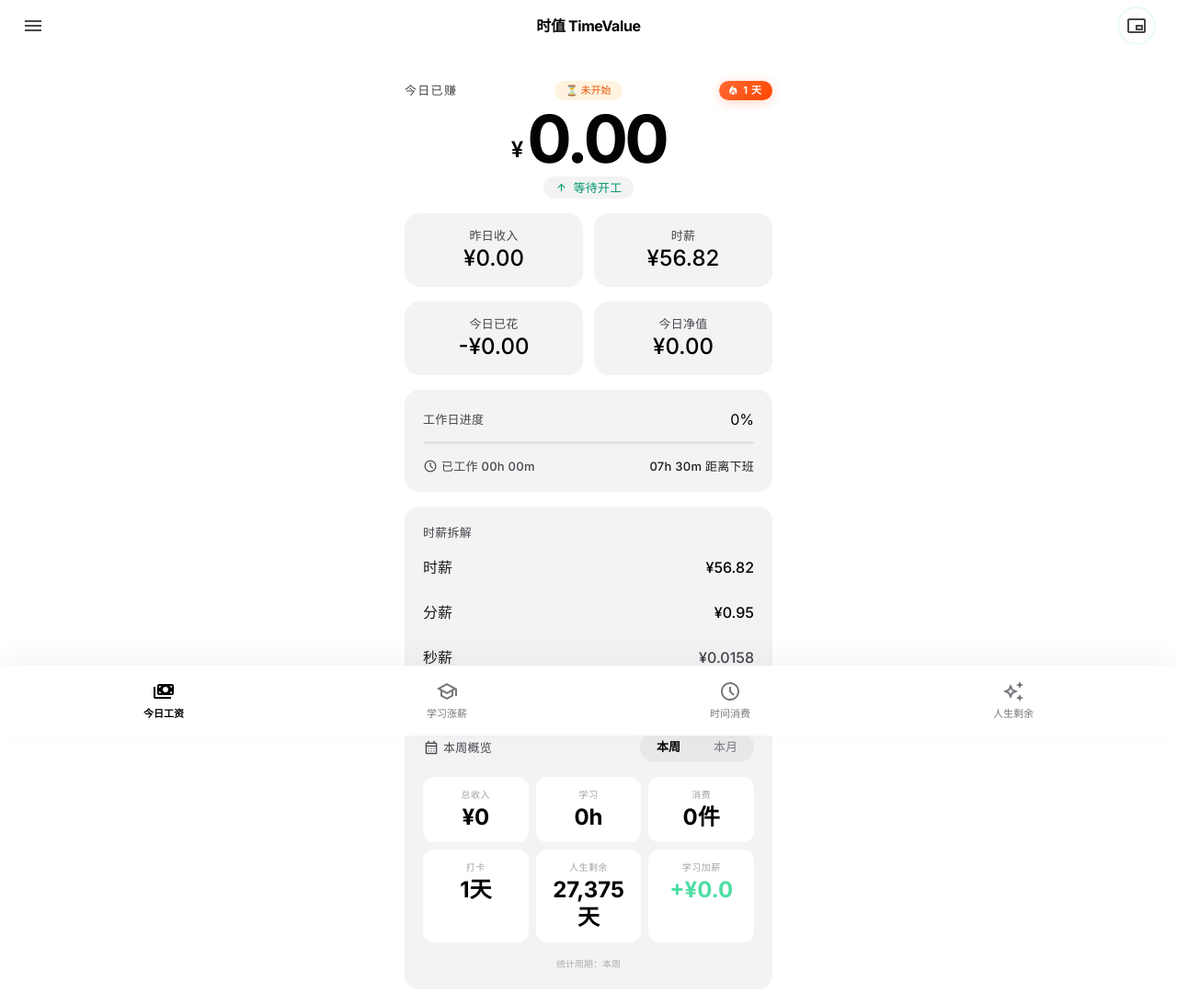
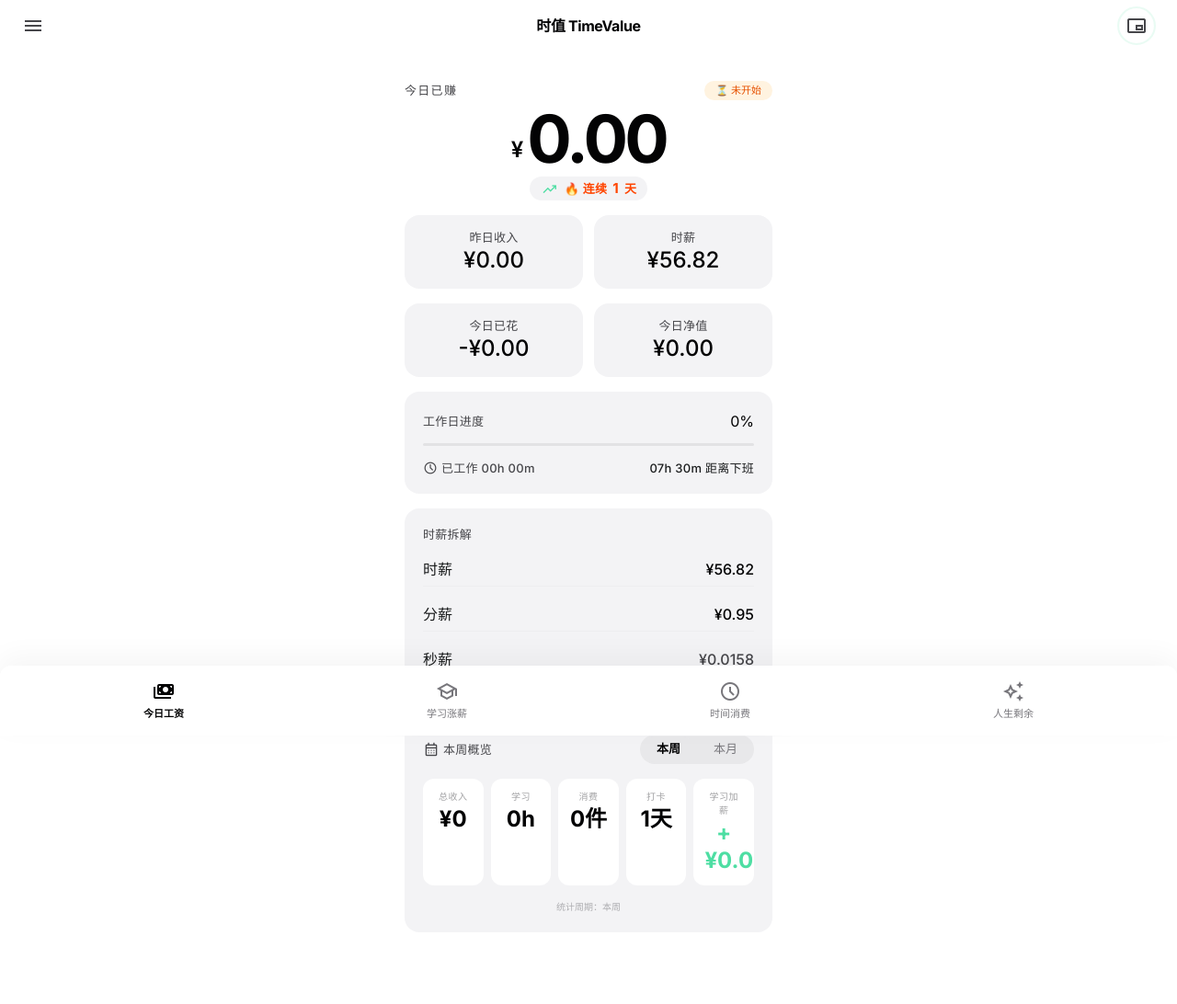
Before and after one commit to cassiachen/TimeValue-V2, a plain HTML site: page wage.html in a window 1280 px wide. Shown: the whole page at 92% size. Drawn offline with nearby package versions, Linux system fonts and the light colour scheme.

Commit message:
Update wage.html

```diff
--- a/wage.html
+++ b/wage.html
@@ -108,13 +108,15 @@
         }
 
         @keyframes subtle-pulse {
-            0%,
-            100% {
-                opacity: 1;
-            }
-            50% {
-                opacity: 0.3;
-            }
+            0%, 100% { opacity: 1; }
+            50% { opacity: 0.3; }
+        }
+        @keyframes arrow-bounce {
+            0%, 100% { transform: translateX(0); }
+            50% { transform: translateX(4px); }
+        }
+        .animate-arrow {
+            animation: arrow-bounce 1.2s ease-in-out infinite;
         }
         .animate-realtime {
             animation: subtle-pulse 2s cubic-bezier(0.4, 0, 0.6, 1) infinite;
@@ -125,50 +127,26 @@
         }
 
         @keyframes big-number-pop {
-            0% {
-                transform: scale(1);
-                color: #030304;
-            }
-            30% {
-                transform: scale(1.06);
-                color: #009869;
-            }
-            60% {
-                transform: scale(0.97);
-                color: #030304;
-            }
-            100% {
-                transform: scale(1);
-                color: #030304;
-            }
+            0% { transform: scale(1); color: #030304; }
+            30% { transform: scale(1.06); color: #009869; }
+            60% { transform: scale(0.97); color: #030304; }
+            100% { transform: scale(1); color: #030304; }
         }
         .number-pop {
             animation: big-number-pop 0.4s cubic-bezier(0.16, 1, 0.3, 1);
         }
 
         @keyframes roll-up {
-            from {
-                transform: translateY(10px);
-                opacity: 0;
-            }
-            to {
-                transform: translateY(0);
-                opacity: 1;
-            }
+            from { transform: translateY(10px); opacity: 0; }
+            to { transform: translateY(0); opacity: 1; }
         }
         .roll-in {
             animation: roll-up 0.6s cubic-bezier(0.16, 1, 0.3, 1) forwards;
         }
 
         @keyframes fadeInUp {
-            from {
-                opacity: 0;
-                transform: translateY(12px);
-            }
-            to {
-                opacity: 1;
-                transform: translateY(0);
-            }
+            from { opacity: 0; transform: translateY(12px); }
+            to { opacity: 1; transform: translateY(0); }
         }
         .animate-fade-in-up {
             animation: fadeInUp 0.6s cubic-bezier(0.16, 1, 0.3, 1) forwards;
@@ -181,7 +159,6 @@
             padding-top: env(safe-area-inset-top, 24px);
         }
 
-        /* 🆕 状态标签 */
         .status-tag {
             font-size: 11px;
             padding: 2px 12px;
@@ -204,24 +181,23 @@
             color: #e65100;
         }
 
-        /* 🆕 打卡徽章 */
+        /* 打卡徽章（显示在指示器位置） */
         .streak-badge {
-            background: linear-gradient(135deg, #ff6b35 0%, #ff4500 100%);
-            color: #ffffff;
-            font-size: 11px;
-            font-weight: 700;
-            padding: 2px 12px 2px 8px;
-            border-radius: 999px;
             display: inline-flex;
             align-items: center;
-            gap: 4px;
-            box-shadow: 0 2px 12px rgba(255, 69, 0, 0.25);
+            gap: 6px;
+            font-size: 13px;
+            font-weight: 600;
+            color: #ff4500;
         }
         .streak-badge .material-symbols-outlined {
-            font-size: 14px;
+            font-size: 18px;
+        }
+        .streak-badge .count {
+            font-size: 15px;
+            font-weight: 700;
         }
 
-        /* 🆕 学习加薪小标签（时薪右上角） */
         .bonus-chip {
             display: inline-flex;
             align-items: center;
@@ -243,7 +219,6 @@
             font-size: 12px;
         }
 
-        /* 🆕 学习加薪弹窗 */
         .bonus-detail-popup {
             position: absolute;
             bottom: calc(100% + 6px);
@@ -276,7 +251,6 @@
             border-radius: 2px;
         }
 
-        /* 🆕 周报月报切换按钮 */
         .report-tab {
             font-size: 13px;
             font-weight: 500;
@@ -313,24 +287,15 @@
             pointer-events: none;
         }
         @keyframes ring-pulse {
-            0% {
-                transform: translate(-50%, -50%) scale(0.8);
-                opacity: 0.8;
-            }
-            100% {
-                transform: translate(-50%, -50%) scale(1.3);
-                opacity: 0;
-            }
+            0% { transform: translate(-50%, -50%) scale(0.8); opacity: 0.8; }
+            100% { transform: translate(-50%, -50%) scale(1.3); opacity: 0; }
         }
 
-        /* 顶部布局 */
         .top-row {
             display: flex;
             align-items: center;
             justify-content: space-between;
             width: 100%;
-            flex-wrap: wrap;
-            gap: 6px;
         }
     </style>
 </head>
@@ -351,47 +316,42 @@
     <main class="flex-1 px-margin-page flex flex-col gap-4 mt-6 max-w-md mx-auto w-full">
 
         <!-- ============================================================
-        顶部：今日已赚 + 状态 + 打卡
+        顶部：今日已赚 + 状态标签（两个元素）
         ============================================================ -->
         <section class="flex flex-col items-center pt-2">
             <div class="top-row">
                 <span class="text-on-surface-variant font-label-sm text-label-sm tracking-widest">今日已赚</span>
                 <span class="status-tag working" id="status-tag">⏳ 工作中</span>
-                <span class="streak-badge" id="streak-badge">
-                    <span class="material-symbols-outlined" style="font-variation-settings:'FILL'1;">local_fire_department</span>
-                    <span id="streak-count">0</span> 天
-                </span>
             </div>
             <div class="flex items-baseline gap-1 mt-1 roll-in">
                 <span class="font-headline-md text-headline-md text-primary translate-y-[-6px]">¥</span>
                 <h2 class="font-display-lg text-display-lg text-primary tracking-tighter" id="hero-counter" style="font-size:72px;line-height:1.05;">0.00</h2>
             </div>
-            <div class="mt-1 flex items-center gap-1.5 px-3 py-1 rounded-full bg-surface-container-low text-on-tertiary-container font-label-sm text-label-sm">
-                <span class="material-symbols-outlined text-[14px] animate-realtime" id="live-indicator" style="font-variation-settings:'FILL'1;">arrow_upward</span>
-                <span id="live-label">实时增长中</span>
+            <!-- 🆕 指示器：绿色箭头 + 连续天数 -->
+            <div class="mt-1 flex items-center gap-2 px-3 py-1 rounded-full bg-surface-container-low text-on-tertiary-container font-label-sm text-label-sm">
+                <span class="material-symbols-outlined text-[18px] text-tertiary-fixed-dim animate-arrow" style="font-variation-settings:'FILL'1;">trending_up</span>
+                <span class="streak-badge">
+                    🔥 连续 <span class="count" id="streak-count">0</span> 天
+                </span>
             </div>
         </section>
 
         <!-- ============================================================
-        昨日收入 + 时薪（学习加薪在时薪右上角）
+        昨日收入 + 时薪
         ============================================================ -->
         <section class="grid grid-cols-2 gap-3">
-            <!-- 昨日收入 -->
             <div class="bg-surface-container-low rounded-2xl p-4 flex flex-col items-center justify-center">
                 <span class="text-on-surface-variant font-label-sm text-label-sm">昨日收入</span>
                 <span class="font-headline-md text-headline-md text-primary font-medium mt-0.5" id="yesterday-earnings">¥0.00</span>
             </div>
-            <!-- 时薪 + 学习加薪右上角 -->
             <div class="bg-surface-container-low rounded-2xl p-4 flex flex-col items-center justify-center relative">
                 <span class="text-on-surface-variant font-label-sm text-label-sm">时薪</span>
                 <span class="font-headline-md text-headline-md text-primary font-medium mt-0.5" id="hourly-wage-display">¥0.00</span>
-                <!-- 🆕 学习加薪小标签（右上角） -->
                 <div id="bonus-tag-wrapper" style="display:none;" class="absolute top-2 right-2">
                     <span class="bonus-chip" id="bonus-tag-btn">
                         <span class="material-symbols-outlined">school</span>
                         <span id="bonus-tag-text">+¥0.00</span>
                     </span>
-                    <!-- 弹窗 -->
                     <div class="bonus-detail-popup" id="bonus-detail-popup">
                         <div class="font-label-sm text-label-sm text-on-surface-variant mb-2 text-center">🎓 学习加薪明细</div>
                         <div id="bonus-detail-list" class="flex flex-col gap-1.5 text-sm">
@@ -462,10 +422,9 @@
         </section>
 
         <!-- ============================================================
-        🆕 周报 / 月报
+        🆕 周报 / 月报（去掉人生剩余）
         ============================================================ -->
         <section class="bg-surface-container-low rounded-2xl p-5 flex flex-col gap-4 mt-2">
-            <!-- 标题 + 切换 -->
             <div class="flex items-center justify-between">
                 <span class="font-label-sm text-label-sm text-on-surface-variant flex items-center gap-1">
                     <span class="material-symbols-outlined text-[18px]">calendar_month</span>
@@ -477,8 +436,8 @@
                 </div>
             </div>
 
-            <!-- 数据卡片 -->
-            <div class="grid grid-cols-3 gap-2" id="report-grid">
+            <!-- 5 项数据（去掉人生剩余） -->
+            <div class="grid grid-cols-5 gap-2" id="report-grid">
                 <div class="bg-surface-container-lowest rounded-xl p-3 text-center">
                     <div class="text-on-surface-variant/50 text-[10px] font-medium uppercase tracking-wider">总收入</div>
                     <div class="font-headline-md text-headline-md text-primary font-bold mt-0.5" id="report-income">¥0</div>
@@ -494,10 +453,6 @@
                 <div class="bg-surface-container-lowest rounded-xl p-3 text-center">
                     <div class="text-on-surface-variant/50 text-[10px] font-medium uppercase tracking-wider">打卡</div>
                     <div class="font-headline-md text-headline-md text-primary font-bold mt-0.5" id="report-streak">0天</div>
-                </div>
-                <div class="bg-surface-container-lowest rounded-xl p-3 text-center">
-                    <div class="text-on-surface-variant/50 text-[10px] font-medium uppercase tracking-wider">人生剩余</div>
-                    <div class="font-headline-md text-headline-md text-primary font-bold mt-0.5" id="report-life">0天</div>
                 </div>
                 <div class="bg-surface-container-lowest rounded-xl p-3 text-center">
                     <div class="text-on-surface-variant/50 text-[10px] font-medium uppercase tracking-wider">学习加薪</div>
@@ -646,7 +601,7 @@
             }
 
             // ============================================================
-            // 5. 学习加薪标签（右上角小标签 + 弹窗）
+            // 5. 学习加薪标签
             // ============================================================
             var bonusWrapper = document.getElementById('bonus-tag-wrapper');
             var bonusTagText = document.getElementById('bonus-tag-text');
@@ -758,8 +713,6 @@
             var minuteWageEl = document.getElementById('minute-wage');
             var secondWageEl = document.getElementById('second-wage');
             var statusTag = document.getElementById('status-tag');
-            var liveIndicator = document.getElementById('live-indicator');
-            var liveLabel = document.getElementById('live-label');
 
             hourlyWageDisplay.textContent = '¥' + baseHourlyWage.toFixed(2);
             hourlyWageItem.textContent = '¥' + baseHourlyWage.toFixed(2);
@@ -819,8 +772,6 @@
                     leftSeconds = 0;
                     statusTag.textContent = '🌙 已下班';
                     statusTag.className = 'status-tag off';
-                    liveIndicator.className = 'material-symbols-outlined text-[14px] off';
-                    liveLabel.textContent = '今日已结';
 
                 } else if (afterWork && !isTodayDone) {
                     workedSeconds = totalWorkSeconds;
@@ -834,8 +785,6 @@
                     isTodayDone = true;
                     statusTag.textContent = '🌙 已下班';
                     statusTag.className = 'status-tag off';
-                    liveIndicator.className = 'material-symbols-outlined text-[14px] off';
-                    liveLabel.textContent = '今日已结';
 
                 } else {
                     if (currentSeconds <= start.totalSeconds) {
@@ -863,13 +812,9 @@
                     if (currentSeconds < start.totalSeconds) {
                         statusTag.textContent = '⏳ 未开始';
                         statusTag.className = 'status-tag weekend';
-                        liveIndicator.className = 'material-symbols-outlined text-[14px] off';
-                        liveLabel.textContent = '等待开工';
                     } else {
                         statusTag.textContent = '⏳ 工作中';
                         statusTag.className = 'status-tag working';
-                        liveIndicator.className = 'material-symbols-outlined text-[14px] animate-realtime';
-                        liveLabel.textContent = '实时增长中';
                     }
                 }
 
@@ -900,7 +845,7 @@
             }, 60000);
 
             // ============================================================
-            // 🆕 7. 周报 / 月报
+            // 🆕 7. 周报 / 月报（去掉人生剩余）
             // ============================================================
 
             function getWeekRange() {
@@ -924,12 +869,6 @@
                 return { start: firstDay, end: lastDay };
             }
 
-            function formatDateKey(d) {
-                return d.getFullYear() + '-' +
-                    String(d.getMonth() + 1).padStart(2, '0') + '-' +
-                    String(d.getDate()).padStart(2, '0');
-            }
-
             function isDateInRange(dateStr, start, end) {
                 var d = new Date(dateStr + 'T00:00:00');
                 return d >= start && d <= end;
@@ -949,7 +888,7 @@
                     }
                 });
 
-                // 学习时长（累计总时长）
+                // 学习时长
                 var goals = [];
                 var goalsStored = localStorage.getItem('learningGoals');
                 if (goalsStored) {
@@ -978,19 +917,15 @@
                     }
                 });
 
-                // 打卡天数（本周/本月访问天数）
+                // 打卡天数
                 var streakData = localStorage.getItem('appStreak');
                 var streakDays = 0;
                 if (streakData) {
                     try {
                         var s = JSON.parse(streakData);
-                        // 简单计算：从 streak 中获取连续天数，如果是本周/本月内
                         streakDays = s.count || 0;
                     } catch (e) {}
                 }
-
-                // 人生剩余天数
-                var remainingDays = Math.max(0, (expectedLife - currentAge) * 365);
 
                 // 学习加薪
                 var bonus = 0;
@@ -1005,7 +940,6 @@
                     spendCount: spendCount,
                     spendTotal: spendTotal,
                     streakDays: streakDays,
-                    remainingDays: Math.round(remainingDays),
                     bonus: bonus,
                     periodLabel: period === 'week' ? '本周' : '本月'
                 };
@@ -1019,7 +953,6 @@
                 document.getElementById('report-study').textContent = Math.round(report.studyHours * 10) / 10 + 'h';
                 document.getElementById('report-spend').textContent = report.spendCount + '件';
                 document.getElementById('report-streak').textContent = report.streakDays + '天';
-                document.getElementById('report-life').textContent = report.remainingDays.toLocaleString() + '天';
                 document.getElementById('report-bonus').textContent = '+¥' + report.bonus.toFixed(1);
                 document.getElementById('report-period-label').textContent = '统计周期：' + report.periodLabel;
             }
@@ -1044,12 +977,10 @@
             // 初始化周报
             updateReport('week');
 
-            // 当数据变化时重新更新周报月报（每60秒检查一次）
             setInterval(function() {
                 updateReport(currentPeriod);
             }, 60000);
 
-            // 页面可见性变化时刷新
             document.addEventListener('visibilitychange', function() {
                 if (!document.hidden) {
                     updateReport(currentPeriod);
```
